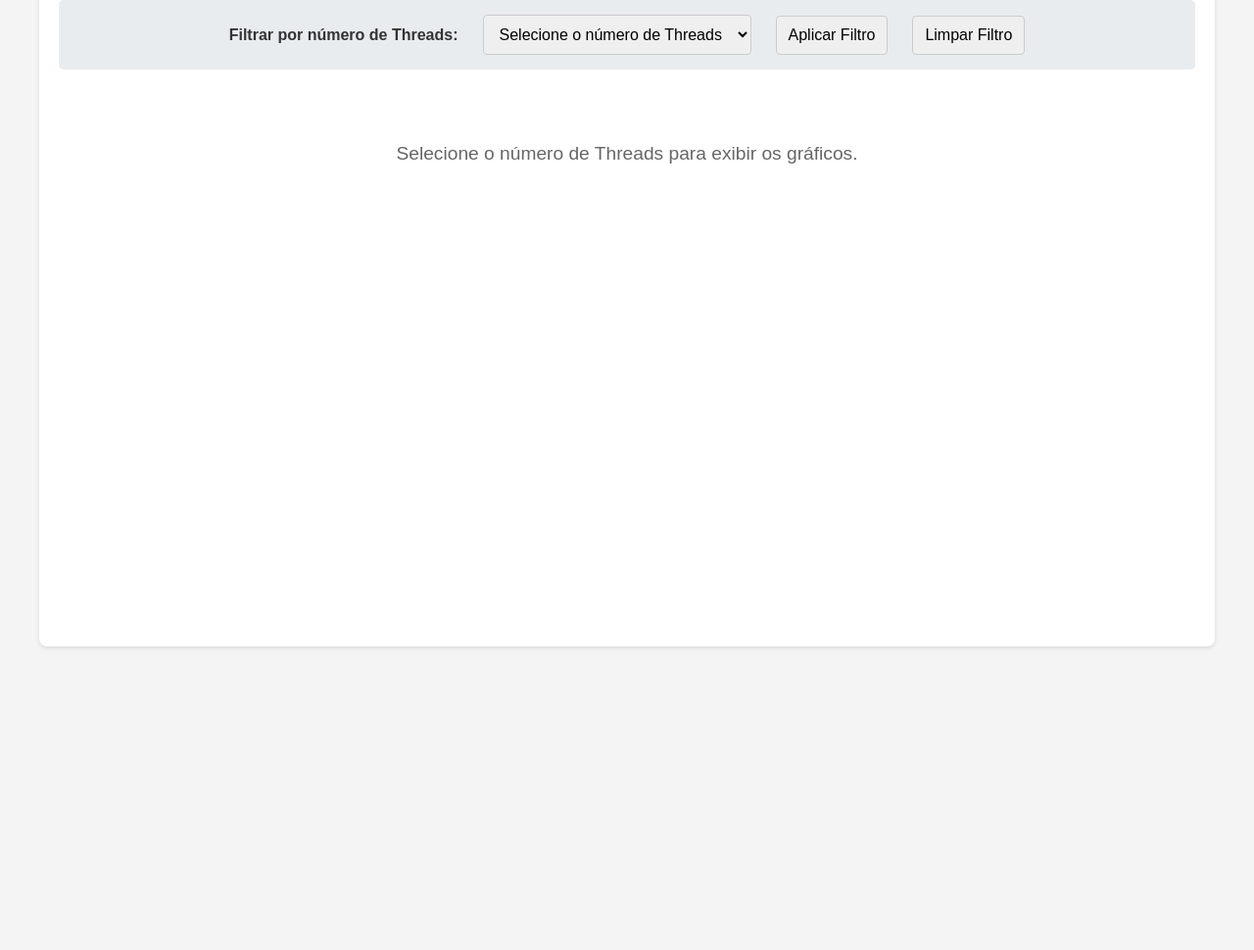
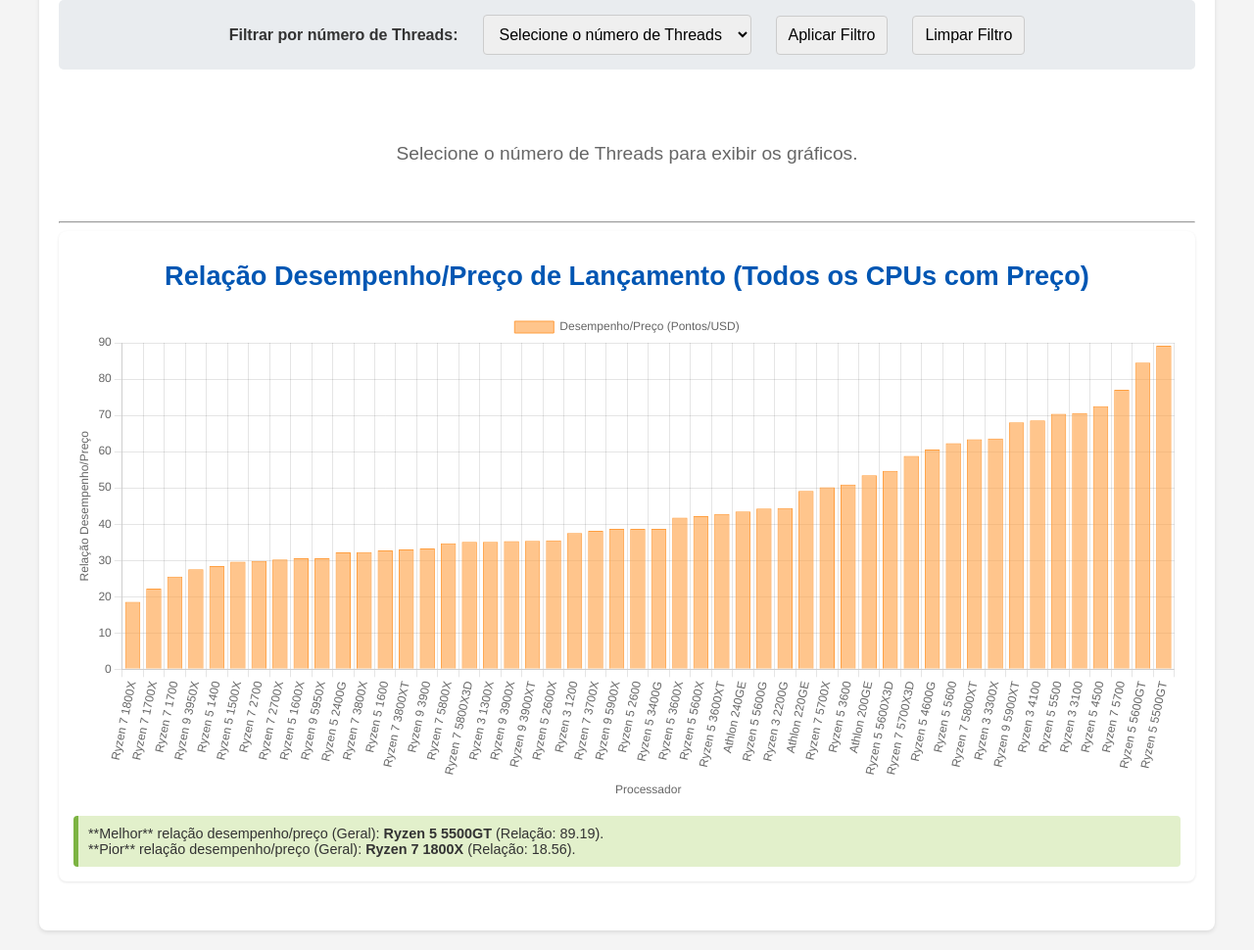
Before and after one commit to brenolobao/CpuGraficos, a plain HTML site: page index.html in a window 1280 px wide. Shown: the part 120-1090 px from the top of the page at 98% size. Before the commit the page ends 800 px from the top, so only its background shows below. Drawn offline with nearby package versions, Linux system fonts and the light colour scheme.

Commit message:
Update index.html

```diff
--- a/index.html
+++ b/index.html
@@ -79,15 +79,9 @@
             border-radius: 8px;
             box-shadow: 0 1px 3px rgba(0,0,0,0.1);
             position: relative;
-            /* Crucial for Chart.js to scale correctly within responsive designs */
-            /* Add min-height or aspect-ratio if you want more control over chart height */
-            /* min-height: 250px; /* Example: Ensures a minimum height */
             overflow-x: auto; /* Allow horizontal scrolling if chart content overflows */
         }
 
-        /* Specific style for canvas to control its height, if needed.
-           Chart.js responsive: true and maintainAspectRatio: false often handle this well.
-           However, if charts are still too tall/short, you can uncomment and adjust this. */
         .chart-container canvas {
             max-height: 400px; /* Limit chart height on smaller screens for better fitting */
             width: 100% !important; /* Important to override Chart.js inline styles */
@@ -172,11 +166,18 @@
         <div id="chart-area">
             <div class="no-data">Selecione o número de Threads para exibir os gráficos.</div>
         </div>
+
+        <hr>
+        <div class="chart-container">
+            <h2>Relação Desempenho/Preço de Lançamento (Todos os CPUs com Preço)</h2>
+            <canvas id="overallPerfPriceChart"></canvas>
+            <div id="overallPerfPriceComment" class="chart-comment"></div>
+        </div>
     </div>
 
     <script>
         let allProcessors = [];
-        let singleCoreChart, multiCoreChart, litographyChart, priceChart, perfPriceChart;
+        let singleCoreChart, multiCoreChart, litographyChart, priceChart, perfPriceChart, overallPerfPriceChart;
 
         async function fetchData() {
             try {
@@ -188,9 +189,11 @@
                 allProcessors = data.processadores;
                 populateThreadsFilter(allProcessors);
                 document.getElementById('chart-area').innerHTML = '<div class="no-data">Selecione o número de Threads para exibir os gráficos.</div>';
+                drawOverallPerfPriceChart(allProcessors); // Draw this chart initially
             } catch (error) {
                 console.error('Erro ao carregar os dados dos processadores:', error);
                 document.getElementById('chart-area').innerHTML = '<div class="no-data" style="color: red;">Erro ao carregar os dados. Verifique se o arquivo cpusAmd-2017-2025-am4.json está na mesma pasta.</div>';
+                document.getElementById('overallPerfPriceComment').innerHTML = '<div class="no-data" style="color: red;">Erro ao carregar dados para este gráfico.</div>';
             }
         }
 
@@ -215,24 +218,24 @@
                 filteredProcessors = allProcessors.filter(p => p.threads == parseInt(selectedThreads));
             } else {
                 document.getElementById('chart-area').innerHTML = '<div class="no-data">Selecione o número de Threads para exibir os gráficos.</div>';
-                destroyCharts();
+                destroyCharts(); // Destroy filtered charts
                 return;
             }
 
             if (filteredProcessors.length === 0) {
                 document.getElementById('chart-area').innerHTML = '<div class="no-data">Nenhum processador encontrado para o filtro selecionado.</div>';
-                destroyCharts();
+                destroyCharts(); // Destroy filtered charts
                 return;
             }
 
-            destroyCharts();
+            destroyCharts(); // Destroy filtered charts
             displayCharts(filteredProcessors);
         }
 
         function resetFilter() {
             document.getElementById('threadsFilter').value = '';
             document.getElementById('chart-area').innerHTML = '<div class="no-data">Selecione o número de Threads para exibir os gráficos.</div>';
-            destroyCharts();
+            destroyCharts(); // Destroy filtered charts
         }
 
         function destroyCharts() {
@@ -241,6 +244,7 @@
             if (litographyChart) { litographyChart.destroy(); litographyChart = null; }
             if (priceChart) { priceChart.destroy(); priceChart = null; }
             if (perfPriceChart) { perfPriceChart.destroy(); perfPriceChart = null; }
+            // Note: overallPerfPriceChart is NOT destroyed here as it's not part of the filtered view
         }
 
         function displayCharts(processors) {
@@ -345,7 +349,7 @@
                         borderWidth: 1
                     }]
                 },
-                options: commonChartOptions // Use common options
+                options: commonChartOptions
             });
 
             let largestConsecutiveDiff = 0;
@@ -398,7 +402,7 @@
                         borderWidth: 1
                     }]
                 },
-                options: commonChartOptions // Use common options
+                options: commonChartOptions
             });
 
             let largestConsecutiveDiff = 0;
@@ -445,7 +449,7 @@
                 }
             });
 
-            const labels = Object.keys(litographyData).sort((a, b) => parseFloat(a) - parseFloat(b)); // Sort by numerical value
+            const labels = Object.keys(litographyData).sort((a, b) => parseFloat(a) - parseFloat(b));
             const avgSingleCore = labels.map(lit => litographyData[lit].singleSum / litographyData[lit].count);
             const avgMultiCore = labels.map(lit => litographyData[lit].multiSum / litographyData[lit].count);
 
@@ -472,7 +476,7 @@
                     ]
                 },
                 options: {
-                    ...commonChartOptions, // Spread common options
+                    ...commonChartOptions,
                     scales: {
                         y: {
                             ...commonChartOptions.scales.y,
@@ -505,7 +509,6 @@
         function drawPriceChart(processors) {
             const validProcessors = processors.filter(p => p.preco_lancamento !== null && p.preco_lancamento !== undefined && p.preco_lancamento > 0 && p.data_lancamento);
 
-            // Sort processors by launch date (year then month)
             validProcessors.sort((a, b) => {
                 const [monthA, yearA] = a.data_lancamento.split('/').map(Number);
                 const [monthB, yearB] = b.data_lancamento.split('/').map(Number);
@@ -533,7 +536,7 @@
                     }]
                 },
                 options: {
-                    ...commonChartOptions, // Spread common options
+                    ...commonChartOptions,
                     scales: {
                         y: {
                             ...commonChartOptions.scales.y,
@@ -606,7 +609,7 @@
                     }]
                 },
                 options: {
-                    ...commonChartOptions, // Spread common options
+                    ...commonChartOptions,
                      scales: {
                         y: {
                             ...commonChartOptions.scales.y,
@@ -649,6 +652,92 @@
             }
         }
 
+        // --- NEW GLOBAL PERFORMANCE/PRICE CHART ---
+        function drawOverallPerfPriceChart(processors) {
+            // Filter ALL processors for those with valid price and performance data
+            const validProcessors = processors.filter(p =>
+                p.preco_lancamento !== null && p.preco_lancamento !== undefined && p.preco_lancamento > 0 &&
+                p.desempenho && p.desempenho.single_core !== null && p.desempenho.multi_core !== null
+            );
+
+            // Calculate performance/price ratio for all valid processors
+            const perfPriceRatios = validProcessors.map(p => {
+                const performance = (p.desempenho.single_core + p.desempenho.multi_core) / 2;
+                return {
+                    name: p.nome,
+                    ratio: performance / p.preco_lancamento,
+                    originalPrice: p.preco_lancamento,
+                    originalSingle: p.desempenho.single_core,
+                    originalMulti: p.desempenho.multi_core
+                };
+            });
+
+            perfPriceRatios.sort((a, b) => a.ratio - b.ratio);
+
+            const labels = perfPriceRatios.map(p => p.name);
+            const data = perfPriceRatios.map(p => p.ratio);
+
+            const ctx = document.getElementById('overallPerfPriceChart').getContext('2d');
+            if (overallPerfPriceChart) { // Destroy if it already exists (e.g., on re-fetch)
+                overallPerfPriceChart.destroy();
+            }
+            overallPerfPriceChart = new Chart(ctx, {
+                type: 'bar',
+                data: {
+                    labels: labels,
+                    datasets: [{
+                        label: 'Desempenho/Preço (Pontos/USD)',
+                        data: data,
+                        backgroundColor: 'rgba(255, 159, 64, 0.6)', /* Different color for distinction */
+                        borderColor: 'rgba(255, 159, 64, 1)',
+                        borderWidth: 1
+                    }]
+                },
+                options: {
+                    ...commonChartOptions, // Use common options
+                    scales: {
+                        y: {
+                            ...commonChartOptions.scales.y,
+                            title: {
+                                display: true,
+                                text: 'Relação Desempenho/Preço'
+                            }
+                        },
+                        x: {
+                            ...commonChartOptions.scales.x,
+                            title: {
+                                display: true,
+                                text: 'Processador'
+                            }
+                        }
+                    },
+                    plugins: {
+                        tooltip: {
+                            callbacks: {
+                                label: function(context) {
+                                    const item = perfPriceRatios[context.dataIndex];
+                                    return `Relação: ${item.ratio.toFixed(2)} | Preço: $${item.originalPrice.toFixed(2)} | SC: ${item.originalSingle} | MC: ${item.originalMulti}`;
+                                }
+                            }
+                        }
+                    }
+                }
+            });
+
+            const commentDiv = document.getElementById('overallPerfPriceComment');
+            if (perfPriceRatios.length > 0) {
+                const bestOverallPerfPrice = perfPriceRatios[perfPriceRatios.length - 1];
+                const worstOverallPerfPrice = perfPriceRatios[0];
+                commentDiv.innerHTML = `
+                    **Melhor** relação desempenho/preço (Geral): <strong>${bestOverallPerfPrice.name}</strong> (Relação: ${bestOverallPerfPrice.ratio.toFixed(2)}).<br>
+                    **Pior** relação desempenho/preço (Geral): <strong>${worstOverallPerfPrice.name}</strong> (Relação: ${worstOverallPerfPrice.ratio.toFixed(2)}).
+                `;
+            } else {
+                commentDiv.innerHTML = 'Não há dados suficientes (preço de lançamento e desempenho) para calcular a relação desempenho/preço para todos os processadores.';
+            }
+        }
+
+        // Initial fetch when the page loads
         document.addEventListener('DOMContentLoaded', fetchData);
     </script>
 </body>
```
